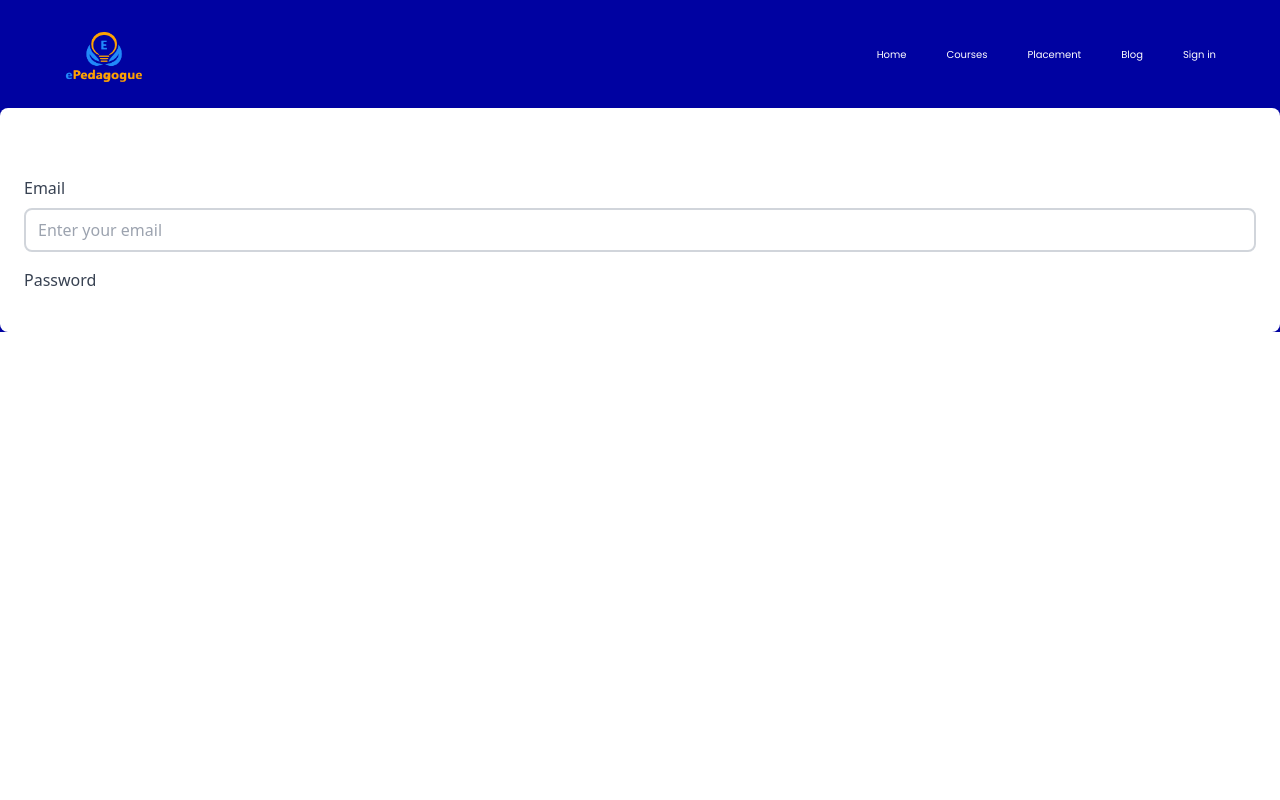
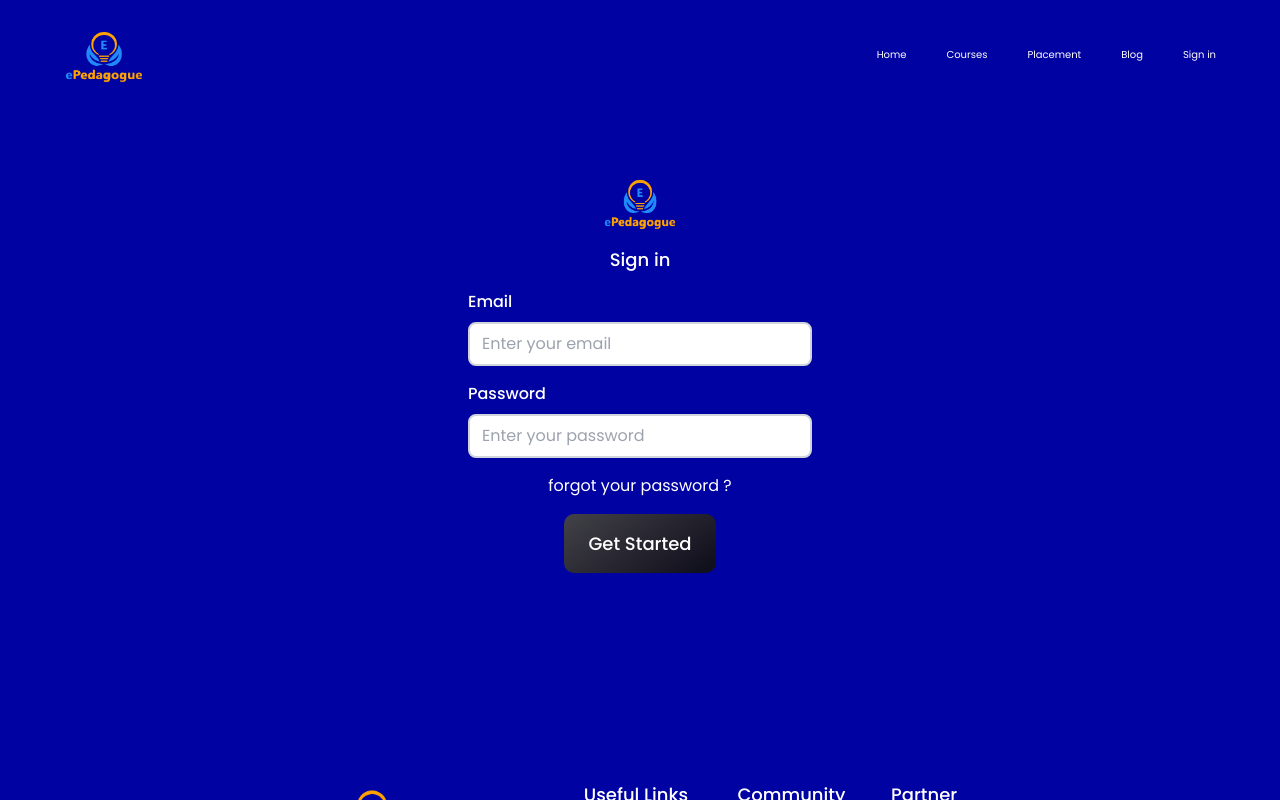
Before and after one commit to Bzsmrf/frontend_epedagouge, a React (Vite) app: page / in a window 1280 px wide. Both pictures are taken after a click on the button "Sign in". Shown: the top 800 px of the page. Built offline with nearby package versions, Linux system fonts and the light colour scheme.

Commit message:
added sign in styles

```diff
--- a/src/components/Footer.jsx
+++ b/src/components/Footer.jsx
@@ -62,7 +62,7 @@ const Footer = () => {
 
     </div>
 
-    <div className="w-full flex justify-between items-center md:flex-row flex-col pt-6 border-t-[1px] border-t-[#3F3E45]">
+    <div className="w-full flex justify-between items-center md:flex-row flex-col pt-6 border-t-[1px] border-t-[#3F3E45] ">
       <p className="font-poppins font-normal text-center text-[18px] leading-[27px] text-white">
         Copyright Ⓒ 2022 ePedagouge. All Rights Reserved.
       </p>
--- a/src/components/SignIn.jsx
+++ b/src/components/SignIn.jsx
@@ -1,5 +1,8 @@
-import React, { useState } from 'react';
-
+import React, { Fragment, useState } from 'react';
+import Buttons from './buttons';
+import Footer from './Footer';
+import styles from '../style';
+import { eplogo } from '../assets';
 const SignIn = () => {
     const [user, setUser] = useState({
         email: "",
@@ -17,14 +20,19 @@ const SignIn = () => {
         console.log(user);
     }
     return (
-        <form onSubmit={handleSubmit} className="bg-white p-6 rounded-lg" id='signin'>
-            <h2 className="text-lg font-medium mb-4">Sign in</h2>
+        <Fragment className={`${styles.boxWidth} ${styles.flexCenter} ${styles.paddingX} ${styles.paddingY}`}>
+        <form onSubmit={handleSubmit} className={` flex-col rounded-lg ${styles.boxWidth} ${styles.flexCenter} ${styles.paddingX} ${styles.paddingY}`} id='signin'>
+            <div className='w-[74px] h-[74px]'>
+               <img src={eplogo}></img>
+            </div>
+            <h2 className="text-lg font-poppins
+           font-medium mb-4">Sign in</h2>
             <div className="mb-4">
-                <label className="block text-gray-700 font-medium mb-2" htmlFor="email">
+                <label className="block text-white-700 font-poppins font-medium mb-2" htmlFor="email">
                     Email
                 </label>
                 <input
-                    className="border-2 border-gray-300 rounded-lg w-full py-2 px-3"
+                    className="border-2 border-gray-300 rounded-lg w-full py-2 px-3 text-black font-poppins"
                     type="email"
                     name="email"
                     id="email"
@@ -35,11 +43,32 @@ const SignIn = () => {
                 />
             </div>
             <div className="mb-4">
-                <label className="block text-gray-700 font-medium mb-2" htmlFor="password">
+                <label className="block text-white-700 font-poppins font-medium mb-2" htmlFor="password">
                     Password
                 </label>
+                <input
+                    className="border-2 border-gray-300 rounded-lg w-full py-2 px-3 text-black font-poppins"
+                    type="password"
+                    name="password"
+                    id="password"
+                    value={user.password}
+                    onChange={handleChange}
+                    placeholder="Enter your password"
+                    required
+                />
+            </div>
+            <div className='text-discount-gradient font-poppins ' >
+               <a href=''>forgot your password ?</a>
+            </div>
+            <div className='mb-4 mt-4'>
+                 <Buttons className="self-place-between">submit</Buttons>
             </div>
         </form>
+        <div className={`${styles.boxWidth} ${styles.flexCenter} ${styles.paddingX} ${styles.paddingY}`}>
+        <Footer/>
+        </div>
+        </Fragment>
+
     )
 }
 export default SignIn
--- a/src/components/buttons.jsx
+++ b/src/components/buttons.jsx
@@ -1,12 +1,12 @@
 
 import React from 'react'
 
-const buttons = () => {
+const Buttons = () => {
   return (
     <button type="button" className={`py-4 px-6 font-poppins font-medium text-[18px] text-white bg-black-gradient rounded-[10px] outline-none `}>
-    Get Started
+      Get Started
   </button>
   )
 }
 
-export default buttons
+export default Buttons
```
